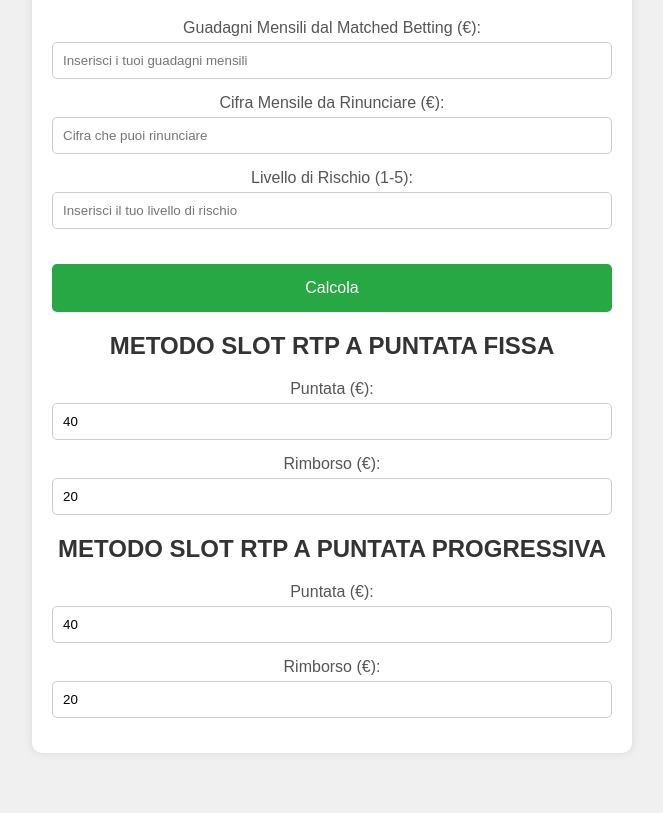
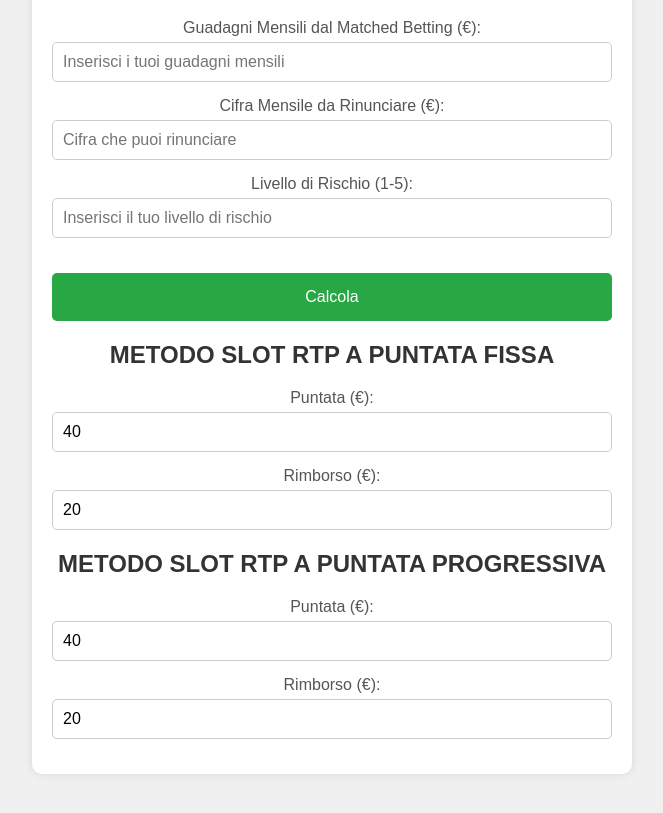
Before and after one commit to DiMasoMarioDomenico/Calcolatore-Metodo-Rischio-Soggettivo, a plain HTML site: page index.html in a window 1280 px wide. Shown: the part 131-944 px from the top of the page, without its empty margins (308-971 px from the left). Drawn offline with Linux system fonts and the light colour scheme.

Commit message:
Update style.css

```diff
--- a/style.css
+++ b/style.css
@@ -71,3 +71,7 @@ button:hover {
     color: #333;
     margin: 5px 0;
 }
+
+input, button, select, textarea {
+    font-size: 16px;  /* Imposta il font size a 16px o più grande per evitare lo zoom automatico */
+}
```
